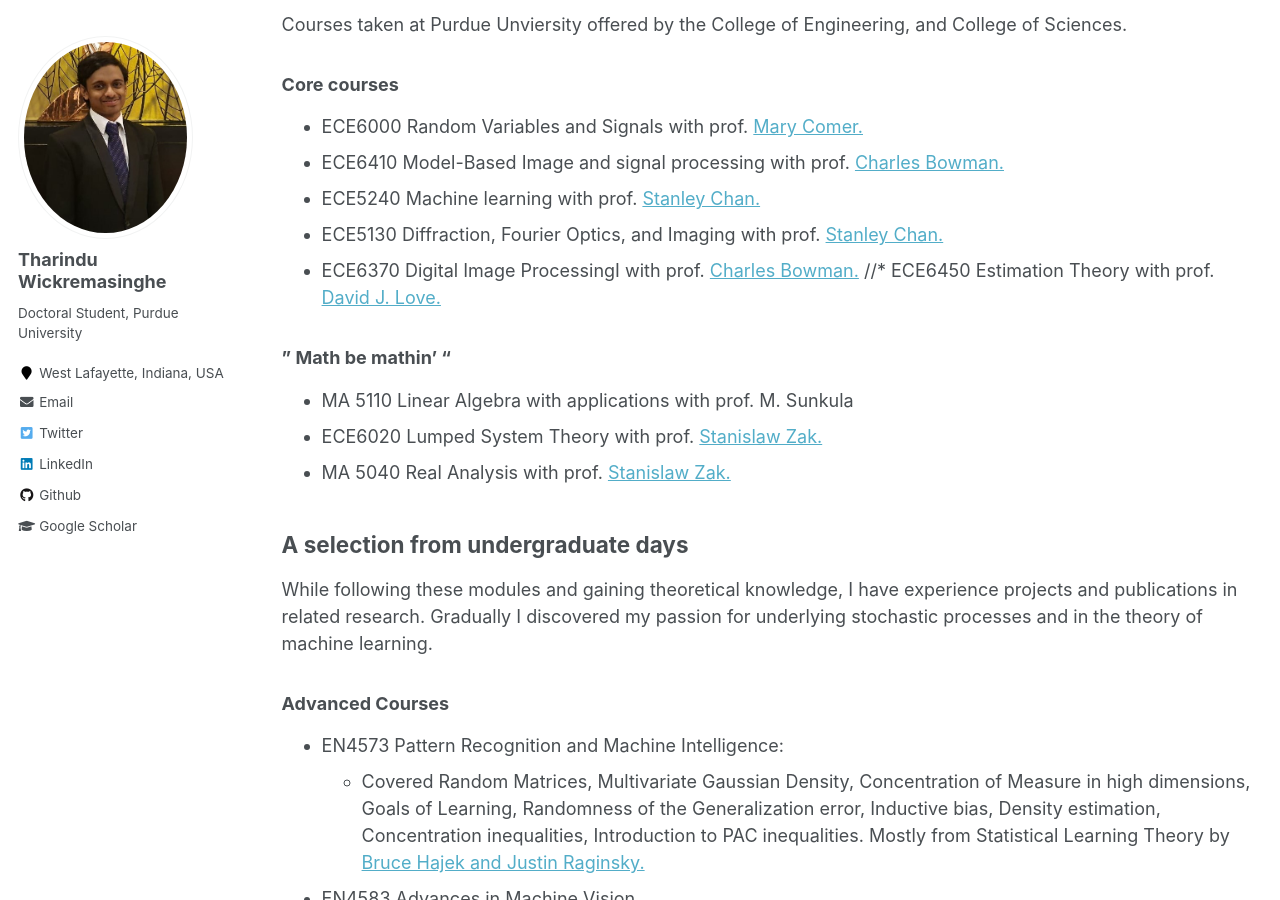
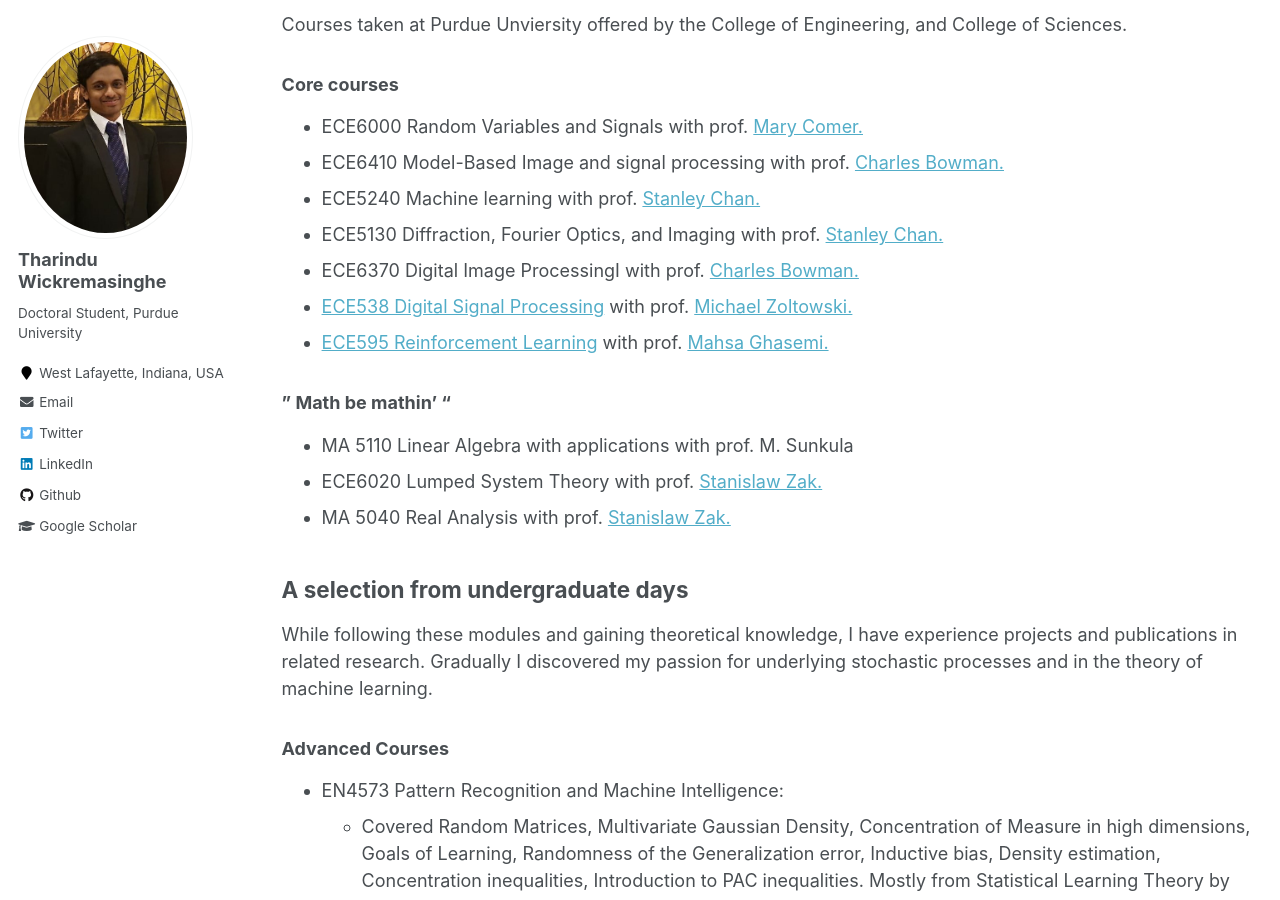
Before and after one commit to Tharindu-Nirmal/Tharindu-Nirmal.github.io, a Jekyll site: the page built from _pages/teaching.md, in a window 1280 px wide and 900 px high, scrolled down 1045 px. Built offline with Jekyll 4.4.1, drawn with Linux system fonts in a browser that asks for light colours.

```diff
--- a/_pages/teaching.md
+++ b/_pages/teaching.md
@@ -39,7 +39,9 @@ Courses taken at Purdue Unviersity offered by the College of Engineering, and Co
 * ECE5240 Machine learning with prof. <a href="https://engineering.purdue.edu/ChanGroup/ECE50024/index.html"> Stanley Chan.</a>
 * ECE5130 Diffraction, Fourier Optics, and Imaging with prof. <a href="https://engineering.purdue.edu/ChanGroup/ECE513.html"> Stanley Chan.</a>
 * ECE6370 Digital Image ProcessingI with prof. <a href="https://engineering.purdue.edu/~bouman/"> Charles Bowman.</a>
-//* ECE6450 Estimation Theory with prof. <a href="https://engineering.purdue.edu/~djlove/"> David J. Love.</a>
+<!-- * ECE6450 Estimation Theory with prof. <a href="https://engineering.purdue.edu/~djlove/"> David J. Love.</a> -->
+* <a href="https://engineering.purdue.edu/~ee538/">ECE538 Digital Signal Processing</a> with prof. <a href="https://engineering.purdue.edu/~mikedz/index.html"> Michael Zoltowski.</a>
+* <a href="https://engineering.purdue.edu/ECE/Academics/Undergraduates/UGO/CourseInfo/courseInfo?courseid=829&show=true&type=grad">ECE595 Reinforcement Learning</a> with prof. <a href="https://mahsaghasemi.github.io/"> Mahsa Ghasemi.</a>
 
 ### " Math be mathin' "
 * MA 5110 Linear Algebra with applications with prof. M. Sunkula
```
Also changed, not shown: _pages/about.md (+17 -3 lines), _pages/cv.md (+1 -1 lines), _pages/talks.md (+1 -1 lines), 1 other file.
